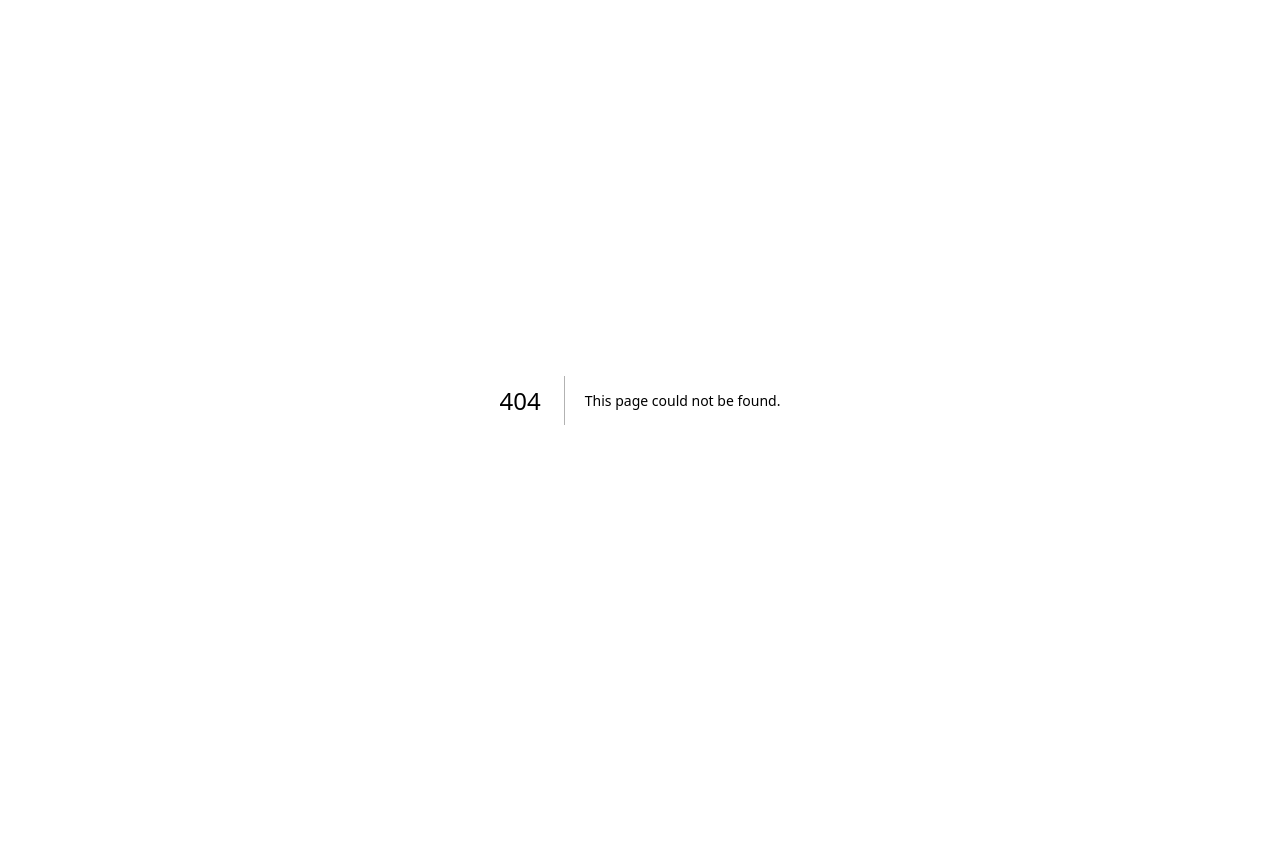
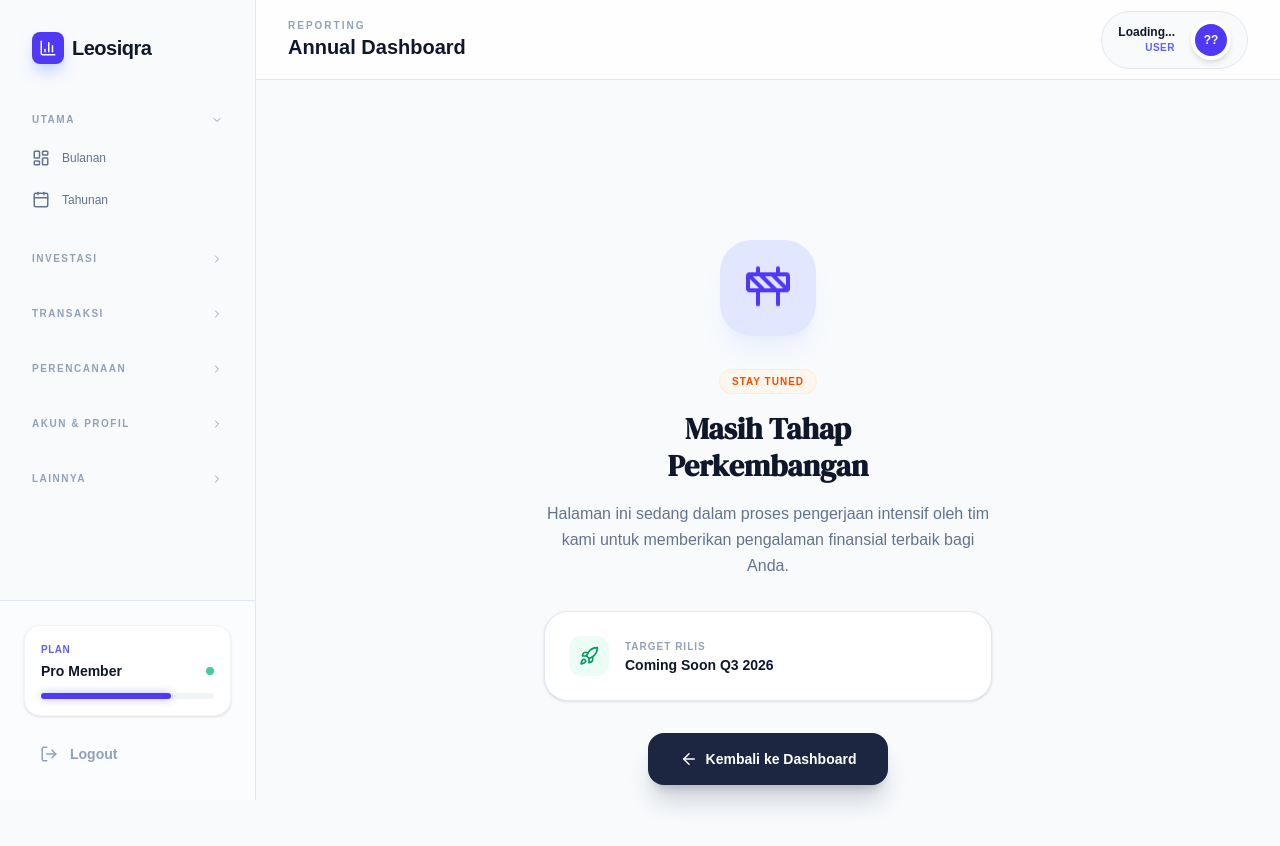
Before and after one commit to tajijaddagiras/rekapanpemasukkan-pengeluaran, a Next.js app: page /membership/under-development in a window 1280 px wide. Before the commit this address had no page. Shown: the top 846 px of the page. Before the commit the page ends 800 px from the top, so only its background shows below. Built offline with nearby package versions, Linux system fonts and the light colour scheme; no server answers.

Commit message:
Expand sidebar menu with collapsible groups and 17 new features

```diff
--- /dev/null
+++ b/src/app/membership/under-development/page.tsx
@@ -0,0 +1,52 @@
+"use client";
+
+import Link from 'next/link';
+import { Construction, ArrowLeft, Rocket } from 'lucide-react';
+import { motion } from 'framer-motion';
+
+export default function UnderDevelopment() {
+  return (
+    <div className="min-h-screen bg-slate-50 flex items-center justify-center p-6">
+      <motion.div
+        className="max-w-md w-full text-center space-y-8"
+        initial={{ opacity: 0, y: 20 }}
+        animate={{ opacity: 1, y: 0 }}
+        transition={{ duration: 0.6 }}
+      >
+        <div className="w-24 h-24 bg-indigo-100 rounded-[32px] flex items-center justify-center text-indigo-600 mx-auto shadow-xl shadow-indigo-100/50 relative overflow-hidden group">
+          <div className="absolute inset-0 bg-indigo-600 opacity-0 group-hover:opacity-10 transition-opacity" />
+          <Construction size={48} className="animate-bounce" />
+        </div>
+
+        <div className="space-y-4">
+          <div className="inline-flex items-center gap-2 px-3 py-1 rounded-full bg-orange-50 text-orange-600 text-[10px] font-black uppercase tracking-widest border border-orange-100">
+            Stay Tuned
+          </div>
+          <h1 className="text-3xl font-serif font-black text-slate-900 leading-tight">
+            Masih Tahap <br /> Perkembangan
+          </h1>
+          <p className="text-slate-500 font-medium leading-relaxed">
+            Halaman ini sedang dalam proses pengerjaan intensif oleh tim kami untuk memberikan pengalaman finansial terbaik bagi Anda.
+          </p>
+        </div>
+
+        <div className="p-6 rounded-3xl bg-white border border-slate-200 shadow-sm flex items-center gap-4 text-left">
+          <div className="w-10 h-10 rounded-xl bg-emerald-50 text-emerald-600 flex items-center justify-center shrink-0">
+            <Rocket size={20} />
+          </div>
+          <div>
+            <p className="text-[10px] font-bold text-slate-400 uppercase tracking-widest">Target Rilis</p>
+            <p className="text-sm font-black text-slate-900 leading-none mt-1">Coming Soon Q3 2026</p>
+          </div>
+        </div>
+
+        <Link
+          href="/membership/dashboard"
+          className="inline-flex items-center gap-2 px-8 py-4 bg-navy text-white rounded-2xl font-black text-sm hover:bg-slate-800 transition-all shadow-xl shadow-navy/20 active:scale-95"
+        >
+          <ArrowLeft size={18} /> Kembali ke Dashboard
+        </Link>
+      </motion.div>
+    </div>
+  );
+}
--- a/src/components/Sidebar.tsx
+++ b/src/components/Sidebar.tsx
@@ -1,5 +1,6 @@
 "use client";
 
+import { useState } from 'react';
 import Link from 'next/link';
 import { usePathname, useRouter } from 'next/navigation';
 import {
@@ -7,20 +8,93 @@ import {
   Calendar,
   LayoutDashboard,
   LogOut,
-  ChevronRight
+  ChevronRight,
+  TrendingUp,
+  CreditCard,
+  Bot,
+  PlusCircle,
+  PieChart,
+  Banknote,
+  Briefcase,
+  Wallet,
+  ArrowUpDown,
+  UserCircle,
+  User,
+  Settings,
+  Target,
+  Repeat,
+  Globe,
+  Headphones,
+  ChevronDown
 } from 'lucide-react';
 import { cn } from '@/lib/utils';
 import { signOut } from 'firebase/auth';
 import { auth } from '@/lib/firebase';
 
-const menuItems = [
+const menuGroups = [
+  {
+    label: 'Utama',
+    items: [
       { icon: LayoutDashboard, label: 'Bulanan', href: '/membership/dashboard' },
       { icon: Calendar, label: 'Tahunan', href: '/membership/annual' },
+    ]
+  },
+  {
+    label: 'Investasi',
+    items: [
+      { icon: TrendingUp, label: 'Dashboard Investasi', href: '/membership/under-development' },
+      { icon: Briefcase, label: 'Investasi Saham', href: '/membership/under-development' },
+      { icon: Banknote, label: 'Deposito', href: '/membership/under-development' },
+      { icon: PieChart, label: 'Investasi Lainnya', href: '/membership/under-development' },
+      { icon: Globe, label: 'Data Pasar', href: '/membership/under-development' },
+    ]
+  },
+  {
+    label: 'Transaksi',
+    items: [
+      { icon: PlusCircle, label: 'Input Transaksi', href: '/membership/under-development' },
+      { icon: ArrowUpDown, label: 'Top Up & Transfer', href: '/membership/under-development' },
+      { icon: Repeat, label: 'Recurring', href: '/membership/under-development' },
+    ]
+  },
+  {
+    label: 'Perencanaan',
+    items: [
+      { icon: Wallet, label: 'Tabungan', href: '/membership/under-development' },
+      { icon: Target, label: 'Budget & Target', href: '/membership/under-development' },
+      { icon: Banknote, label: 'Hutang & Piutang', href: '/membership/under-development' },
+    ]
+  },
+  {
+    label: 'Akun & Profil',
+    items: [
+      { icon: User, label: 'Profil', href: '/membership/under-development' },
+      { icon: Settings, label: 'Rekening', href: '/membership/under-development' },
+      { icon: UserCircle, label: 'Nama Akun', href: '/membership/under-development' },
+      { icon: CreditCard, label: 'Kartu Saya', href: '/membership/under-development' },
+    ]
+  },
+  {
+    label: 'Lainnya',
+    items: [
+      { icon: Bot, label: 'AI Leosiqra', href: '/membership/under-development' },
+      { icon: Headphones, label: 'Hubungi Kami', href: '/membership/under-development' },
+    ]
+  }
 ];
 
 export const Sidebar = () => {
   const pathname = usePathname();
   const router = useRouter();
+  const [openGroups, setOpenGroups] = useState<string[]>(['Utama']);
+
+  const toggleGroup = (label: string) => {
+    setOpenGroups(prev =>
+      prev.includes(label)
+        ? prev.filter(g => g !== label)
+        : [...prev, label]
+    );
+  };
 
   const handleLogout = async () => {
     try {
@@ -33,61 +107,95 @@ export const Sidebar = () => {
 
   return (
     <aside className="w-64 border-r border-slate-200 bg-slate-50 flex flex-col fixed h-screen z-40">
-      <div className="p-8 pb-4">
-        <Link href="/" className="flex items-center gap-2 mb-10 group">
+      {/* Header / Logo */}
+      <div className="p-8 pb-4 shrink-0">
+        <Link href="/" className="flex items-center gap-2 mb-6 group">
           <div className="w-8 h-8 rounded-lg bg-indigo-600 flex items-center justify-center group-hover:scale-110 transition-transform shadow-lg shadow-indigo-200">
             <BarChart3 size={18} className="text-white" />
           </div>
-          <span className="font-extrabold text-xl tracking-tight text-slate-900">FinLabs</span>
+          <span className="font-extrabold text-xl tracking-tight text-slate-900">Leosiqra</span>
         </Link>
+      </div>
 
-        <nav className="space-y-1">
-          {menuItems.map((item) => {
+      {/* Navigation - Scrollable area */}
+      <div className="flex-1 overflow-y-auto px-4 pb-4 space-y-6 custom-scrollbar">
+        {menuGroups.map((group) => {
+          const isOpen = openGroups.includes(group.label);
+          return (
+            <div key={group.label} className="space-y-1">
+              <button
+                onClick={() => toggleGroup(group.label)}
+                className="w-full flex items-center justify-between px-4 py-2 text-[10px] font-black text-slate-400 uppercase tracking-[0.15em] hover:text-slate-600 transition-colors"
+              >
+                {group.label}
+                {isOpen ? <ChevronDown size={12} /> : <ChevronRight size={12} />}
+              </button>
+
+              {isOpen && (
+                <div className="space-y-1 mt-1 transition-all duration-300">
+                  {group.items.map((item) => {
                     const isActive = pathname === item.href;
                     return (
                       <Link
-                key={item.href}
+                        key={item.label + item.href}
                         href={item.href}
                         className={cn(
-                  "flex items-center gap-3 px-4 py-3 rounded-xl transition-colors duration-300 group relative",
+                          "flex items-center gap-3 px-4 py-2.5 rounded-xl transition-all duration-200 group relative",
                           isActive
                             ? "text-indigo-600 bg-white shadow-sm font-bold border border-slate-100"
-                    : "text-slate-500 hover:text-indigo-600 hover:bg-slate-100/50"
+                            : "text-slate-500 hover:text-indigo-600 hover:bg-white/60"
                         )}
                       >
-                {/* Indicator always exists but hidden when not active */}
-                <div className={cn(
-                  "absolute left-[-2px] w-1.5 h-6 bg-indigo-600 rounded-full transition-all duration-300 transform origin-left",
-                  isActive ? "opacity-100 scale-100" : "opacity-0 scale-75"
+                        <item.icon size={18} className={cn(
+                          "transition-colors",
+                          isActive ? "text-indigo-600" : "group-hover:text-indigo-600"
                         )} />
-
-                <item.icon size={20} className={isActive ? "text-indigo-600" : "group-hover:text-indigo-600 transition-colors"} />
-                <span className="text-sm">{item.label}</span>
-                <ChevronRight size={14} className={cn("ml-auto transition-all", isActive ? "opacity-50 translate-x-0" : "opacity-0 -translate-x-2")} />
+                        <span className="text-xs">{item.label}</span>
+                        {isActive && (
+                          <div className="absolute left-0 w-1 h-4 bg-indigo-600 rounded-full" />
+                        )}
                       </Link>
                     );
                   })}
-        </nav>
+                </div>
+              )}
+            </div>
+          );
+        })}
       </div>
 
-      <div className="mt-auto p-8 space-y-4">
+      {/* Footer / User Info */}
+      <div className="p-6 mt-auto border-t border-slate-200 bg-white/50 shrink-0 space-y-4">
         <div className="p-4 rounded-2xl bg-white border border-slate-100 shadow-sm">
           <p className="text-[10px] font-bold text-indigo-500 mb-1 uppercase tracking-wider">Plan</p>
+          <div className="flex items-center justify-between">
             <p className="text-sm font-extrabold text-slate-900">Pro Member</p>
+            <div className="w-2 h-2 rounded-full bg-emerald-500 animate-pulse" />
+          </div>
           <div className="mt-3 w-full bg-slate-100 rounded-full h-1.5">
-            <div className="bg-indigo-600 h-1.5 rounded-full w-3/4" />
+            <div className="bg-indigo-600 h-1.5 rounded-full w-3/4 shadow-[0_0_8px_rgba(79,70,229,0.4)]" />
           </div>
-          <p className="text-[10px] text-slate-400 mt-2 font-medium">75% usage of monthly limit</p>
         </div>
 
         <button
           onClick={handleLogout}
-          className="flex items-center gap-3 px-4 py-3 w-full text-slate-400 hover:text-rose-500 hover:bg-rose-50 rounded-xl transition-all"
+          className="flex items-center gap-3 px-4 py-3 w-full text-slate-400 hover:text-rose-500 hover:bg-rose-50 rounded-xl transition-all font-bold text-sm"
         >
-          <LogOut size={20} />
-          <span className="text-sm font-bold">Logout</span>
+          <LogOut size={18} />
+          <span>Logout</span>
         </button>
       </div>
+
+      <style jsx global>{`
+        .custom-scrollbar::-webkit-scrollbar {
+          width: 0px;
+          background: transparent;
+        }
+        .custom-scrollbar {
+          scrollbar-width: none;
+          -ms-overflow-style: none;
+        }
+      `}</style>
     </aside>
   );
 };
```
Lines whose indentation alone changed are shown as unchanged.
